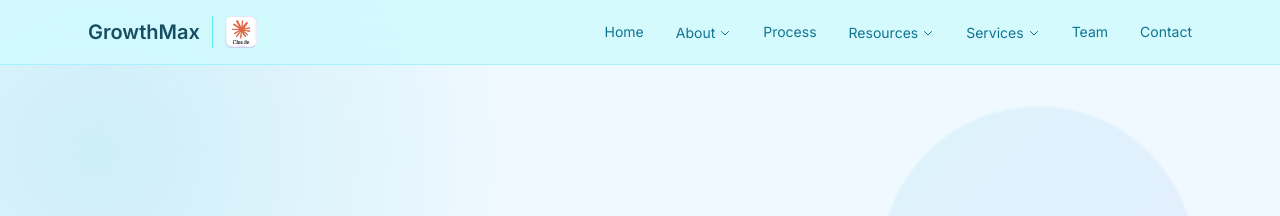
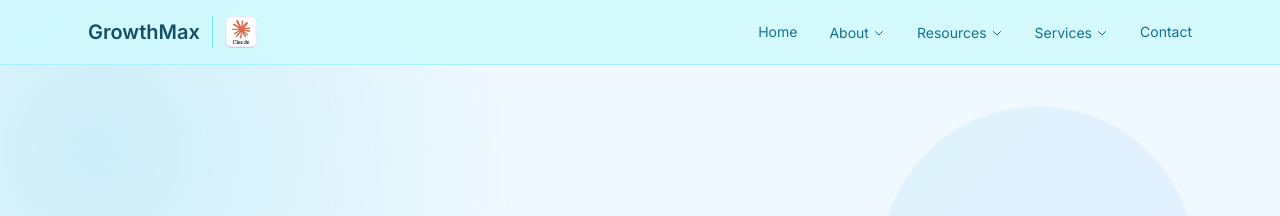
Before and after one commit to growthmaxinc/growthmaxweb, a Jekyll site: the page built from index.html, in a window 1280 px wide. Shown: the top 216 px of the page. Built offline with Jekyll 4.4.1, drawn with Linux system fonts in a browser that asks for light colours; nearby versions of some CDN libraries; a script that is not in the unit is left out.

Commit message:
Consolidate nav: move Process and Team under About dropdown
Top nav trimmed to Home, About, Resources, Services, Contact.
About now contains: About GrowthMax, Our Process, Team, Our Claude Partnership (desktop + mobile).

```diff
--- a/_includes/nav.html
+++ b/_includes/nav.html
@@ -18,10 +18,11 @@
 					</button>
 					<div id="about-menu" class="hidden absolute top-full left-0 mt-2 w-56 bg-white rounded-xl shadow-lg border border-cyan-200 py-2 z-50">
 						<a href="/#about" class="block px-4 py-2 text-sm text-cyan-700 hover:bg-cyan-50 hover:text-cyan-900 transition-colors">About GrowthMax</a>
+						<a href="/#process" class="block px-4 py-2 text-sm text-cyan-700 hover:bg-cyan-50 hover:text-cyan-900 transition-colors">Our Process</a>
+						<a href="/#team" class="block px-4 py-2 text-sm text-cyan-700 hover:bg-cyan-50 hover:text-cyan-900 transition-colors">Team</a>
 						<a href="/about/claude-partnership/" class="block px-4 py-2 text-sm text-cyan-700 hover:bg-cyan-50 hover:text-cyan-900 transition-colors">Our Claude Partnership</a>
 					</div>
 				</div>
-				<a href="/#process" class="text-cyan-700 hover:text-cyan-900 transition-colors text-sm">Process</a>
 				<!-- Resources Dropdown -->
 				<div class="relative" id="resources-dropdown">
 					<button onclick="document.getElementById('resources-menu').classList.toggle('hidden')" class="text-cyan-700 hover:text-cyan-900 transition-colors text-sm inline-flex items-center gap-1">
@@ -48,7 +49,6 @@
 						<a href="/solutions/foundations/" class="block px-4 py-2 text-sm text-cyan-700 hover:bg-cyan-50 hover:text-cyan-900 transition-colors">AI Foundations Bootcamp</a>
 					</div>
 				</div>
-				<a href="/#team" class="text-cyan-700 hover:text-cyan-900 transition-colors text-sm">Team</a>
 				<a href="/#contact" class="text-cyan-700 hover:text-cyan-900 transition-colors text-sm">Contact</a>
 			</div>
 			<!-- Mobile Hamburger Button -->
@@ -71,10 +71,11 @@
 				</button>
 				<div id="mobile-about" class="hidden pl-4 pb-3 space-y-1">
 					<a href="/#about" class="block py-2 text-sm text-cyan-600 hover:text-cyan-900 transition-colors" onclick="closeMobileMenu()">About GrowthMax</a>
+					<a href="/#process" class="block py-2 text-sm text-cyan-600 hover:text-cyan-900 transition-colors" onclick="closeMobileMenu()">Our Process</a>
+					<a href="/#team" class="block py-2 text-sm text-cyan-600 hover:text-cyan-900 transition-colors" onclick="closeMobileMenu()">Team</a>
 					<a href="/about/claude-partnership/" class="block py-2 text-sm text-cyan-600 hover:text-cyan-900 transition-colors" onclick="closeMobileMenu()">Our Claude Partnership</a>
 				</div>
 			</div>
-			<a href="/#process" class="block py-3 text-cyan-700 hover:text-cyan-900 transition-colors text-sm border-b border-cyan-200" onclick="closeMobileMenu()">Process</a>
 			<!-- Mobile Resources Accordion -->
 			<div class="border-b border-cyan-200">
 				<button onclick="document.getElementById('mobile-resources').classList.toggle('hidden')" class="w-full flex justify-between items-center py-3 text-cyan-700 hover:text-cyan-900 transition-colors text-sm">
@@ -101,7 +102,6 @@
 					<a href="/solutions/foundations/" class="block py-2 text-sm text-cyan-600 hover:text-cyan-900 transition-colors" onclick="closeMobileMenu()">AI Foundations Bootcamp</a>
 				</div>
 			</div>
-			<a href="/#team" class="block py-3 text-cyan-700 hover:text-cyan-900 transition-colors text-sm border-b border-cyan-200" onclick="closeMobileMenu()">Team</a>
 			<a href="/#contact" class="block py-3 text-cyan-700 hover:text-cyan-900 transition-colors text-sm" onclick="closeMobileMenu()">Contact</a>
 		</div>
 	</div>
```
